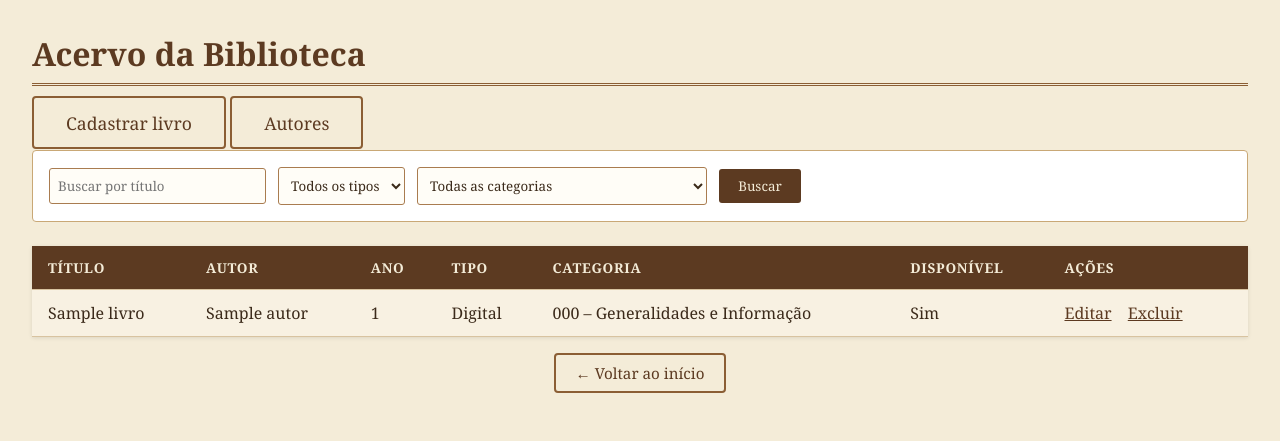
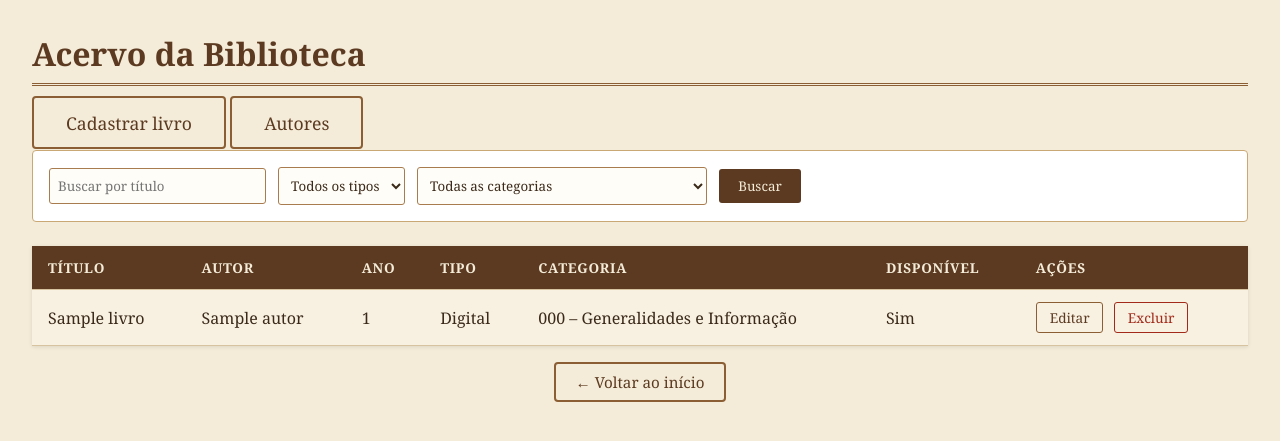
Before and after one commit to solraC09/aula-django, a Django app: page /livros/ in a window 1280 px wide. Shown: the part 62-503 px from the top of the page. Run offline with Django 5.2, Linux system fonts and the light colour scheme; a user stored in the database is signed in; tables that the repository leaves empty hold one stand-in row (values such as "Sample post").

Commit message:
feat: botões de editar/excluir na tabela e superusuário sempre administrador

```diff
--- a/acervo/static/css/style.css
+++ b/acervo/static/css/style.css
@@ -244,9 +244,35 @@ tr:hover {
 
 /* Mensagens e links */
 
-.acoes a {
+.acoes {
+    white-space: nowrap;
+}
+
+.botao-tabela {
+    display: inline-block;
+    font-size: 0.85rem;
     color: #5c3a21;
-    margin-right: 0.75rem;
+    text-decoration: none;
+    padding: 0.3rem 0.8rem;
+    border: 1px solid #8b5e34;
+    border-radius: 3px;
+    margin-right: 0.4rem;
+    transition: background-color 0.2s ease, color 0.2s ease;
+}
+
+.botao-tabela:hover {
+    background-color: #8b5e34;
+    color: #f4ecd8;
+}
+
+.botao-perigo {
+    color: #a12a1a;
+    border-color: #a12a1a;
+}
+
+.botao-perigo:hover {
+    background-color: #a12a1a;
+    color: #fffdf7;
 }
 
 .erro {
--- a/acervo/templates/acervo/lista.html
+++ b/acervo/templates/acervo/lista.html
@@ -48,9 +48,9 @@
         <td>{{ livro.get_categoria_display }}</td>
         <td>{{ livro.disponivel|yesno:"Sim,Não" }}</td>
         <td class="acoes">
-            <a href="{% url 'editar_livro' livro.pk %}">Editar</a>
+            <a href="{% url 'editar_livro' livro.pk %}" class="botao-tabela">Editar</a>
             {% if user.perfil.eh_admin %}
-                <a href="{% url 'excluir_livro' livro.pk %}">Excluir</a>
+                <a href="{% url 'excluir_livro' livro.pk %}" class="botao-tabela botao-perigo">Excluir</a>
             {% endif %}
         </td>
     </tr>
--- a/core/models.py
+++ b/core/models.py
@@ -55,4 +55,4 @@ class Perfil(models.Model):
 
     @property
     def eh_admin(self):
-        return self.papel == self.ADMIN
+        return self.papel == self.ADMIN or self.usuario.is_superuser
--- a/core/templates/base.html
+++ b/core/templates/base.html
@@ -5,7 +5,7 @@
     <meta charset="UTF-8">
     <meta name="viewport" content="width=device-width, initial-scale=1">
     <title>{% block titulo %}Acervo da Biblioteca{% endblock %}</title>
-    <link rel="stylesheet" href="{% static 'css/style.css' %}?v=4">
+    <link rel="stylesheet" href="{% static 'css/style.css' %}?v=5">
 </head>
 <body>
 
```
Also changed, not shown: acervo/tests.py (+8 -0 lines).
